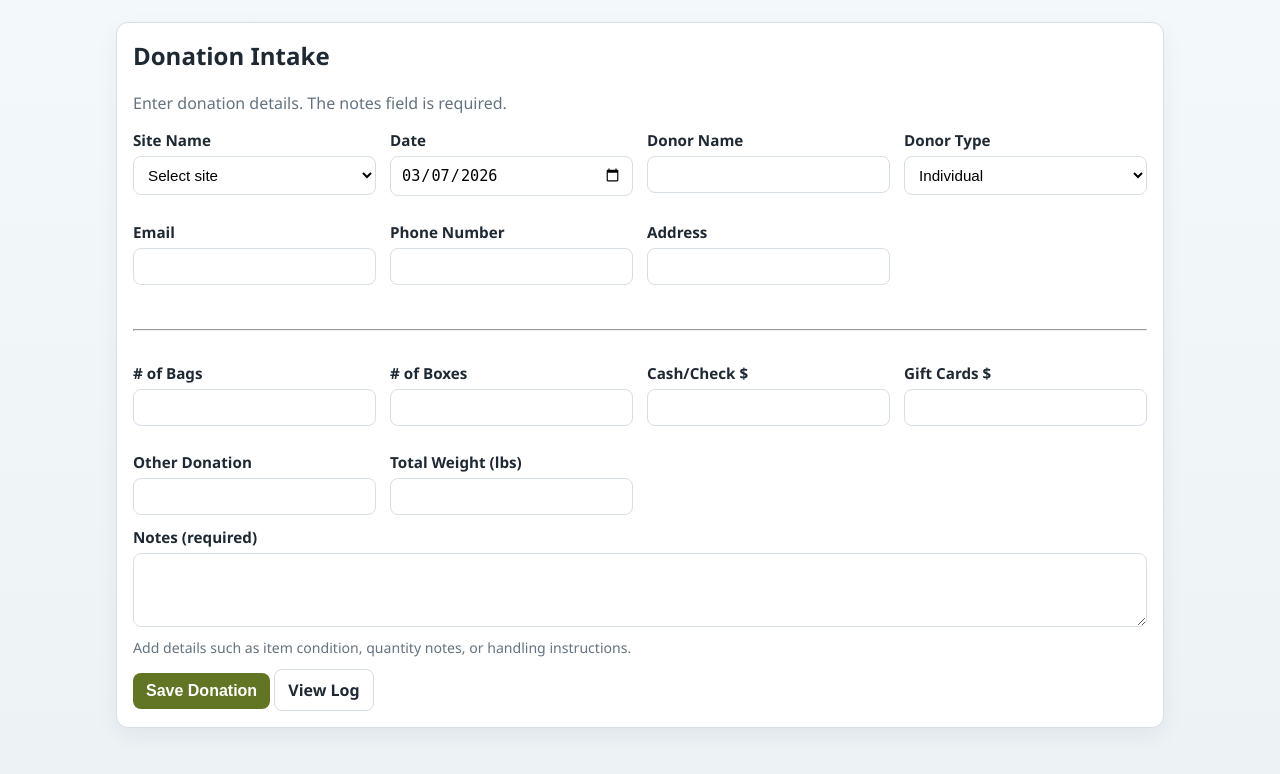
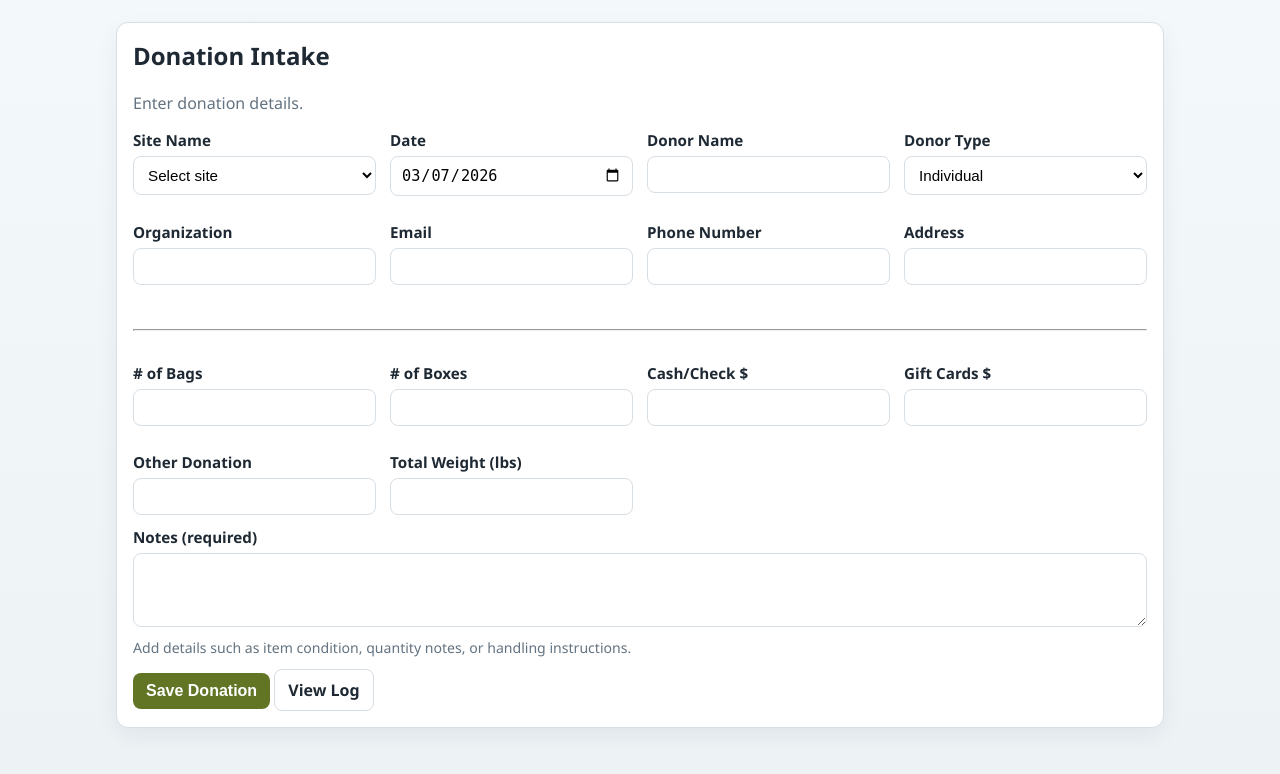
Before and after one commit to tinrt/CFA_intake, a Django app: page /donations/new/ in a window 1280 px wide. Shown: the part 80-854 px from the top of the page. Run offline with Django 5.2, Linux system fonts and the light colour scheme; the visitor is signed in with stand-in values (Sample User, id 1); data comes from the database, SQL or seed files in the repository.

Commit message:
organization

```diff
--- a/donations/admin.py
+++ b/donations/admin.py
@@ -12,6 +12,6 @@ class SiteAdmin(admin.ModelAdmin):
 
 @admin.register(Donation)
 class DonationAdmin(admin.ModelAdmin):
-    list_display = ("site", "donation_date", "donor_name", "email", "phone_number")
+    list_display = ("site", "donation_date", "donor_name", "donor_type", "organization", "email", "phone_number")
     search_fields = ("site__name", "donor_name", "email", "phone_number", "notes")
     list_filter = ("site", "donation_date")
--- a/donations/forms.py
+++ b/donations/forms.py
@@ -28,6 +28,7 @@ class DonationForm(forms.ModelForm):
             "donation_date",
             "donor_name",
             "donor_type",
+            "organization",
             "email",
             "phone_number",
             "address",
--- a/donations/models.py
+++ b/donations/models.py
@@ -23,6 +23,7 @@ class Donation(models.Model):
     donation_date = models.DateField()
     donor_name = models.CharField(max_length=120, blank=True)
     donor_type = models.CharField(max_length=16, choices=DONOR_TYPE_CHOICES, default="Individual", blank=True)
+    organization = models.CharField(max_length=120, blank=True)
     email = models.EmailField(blank=True)
     phone_number = models.CharField(max_length=30, blank=True)
     address = models.CharField(max_length=255, blank=True)
--- a/donations/views.py
+++ b/donations/views.py
@@ -165,10 +165,12 @@ def home(request):
 
 @login_required
 def donation_create(request):
+    success = False
     if request.method == "POST":
         form = DonationForm(request.POST)
         if form.is_valid():
             donation = form.save()
+            success = True
             if donation.email:
                 send_mail(
                     subject="Donation Verification",
@@ -184,11 +186,11 @@ def donation_create(request):
                     recipient_list=[donation.email],
                     fail_silently=True,
                 )
-            return redirect("donation-log")
+            form = DonationForm(initial={"donation_date": date.today()})
     else:
         form = DonationForm(initial={"donation_date": date.today()})
 
-    return render(request, "donations/donation_form.html", {"form": form})
+    return render(request, "donations/donation_form.html", {"form": form, "success": success})
 
 
 @login_required
--- a/templates/donations/donation_form.html
+++ b/templates/donations/donation_form.html
@@ -5,8 +5,11 @@
 {% block content %}
 <div class="panel">
     <h2 style="margin-top: 0;">Donation Intake</h2>
-    <p class="muted">Enter donation details. The notes field is required.</p>
+    <p class="muted">Enter donation details.</p>
 
+    {% if success %}
+        <div class="alert alert-success" style="margin-bottom: 16px;">Donation saved successfully.</div>
+    {% endif %}
     <form method="post" novalidate>
         {% csrf_token %}
 
@@ -31,6 +34,11 @@
                 <label>Donor Type</label>
                 {{ form.donor_type.errors }}
                 {{ form.donor_type }}
+            </div>
+            <div class="form-row">
+                <label for="id_organization">Organization</label>
+                {{ form.organization.errors }}
+                {{ form.organization }}
             </div>
             <div class="form-row">
                 <label for="id_email">Email</label>
--- a/templates/donations/donation_log.html
+++ b/templates/donations/donation_log.html
@@ -83,6 +83,7 @@
                 <th>Site</th>
                 <th>Donor</th>
                 <th>Type</th>
+                <th>Organization</th>
                 <th>Email</th>
                 <th>Phone</th>
                 <th>Address</th>
@@ -102,6 +103,7 @@
                 <td>{{ donation.site.name }}</td>
                 <td>{{ donation.donor_name }}</td>
                 <td>{{ donation.donor_type }}</td>
+                <td>{{ donation.organization|default:"-" }}</td>
                 <td>{{ donation.email|default:"-" }}</td>
                 <td>{{ donation.phone_number|default:"-" }}</td>
                 <td>{{ donation.address|default:"-" }}</td>
```
Also changed, not shown: donations/migrations/0008_donation_organization.py (added).
